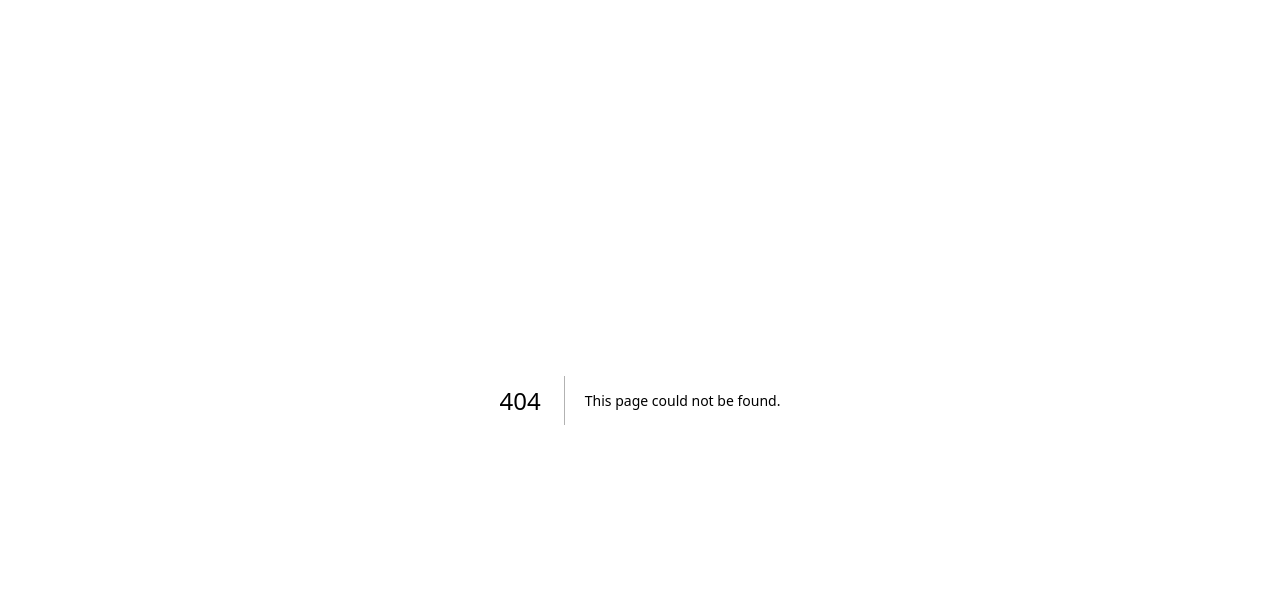
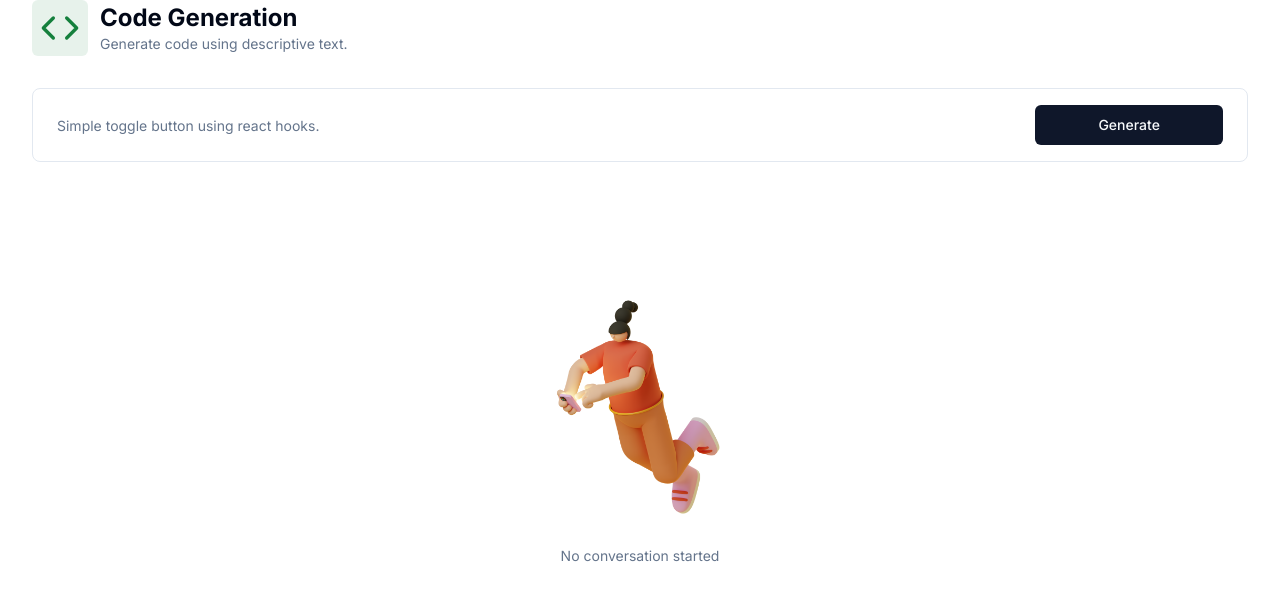
Before and after one commit to davi-andrade-js/Thinker-AI, a Next.js app: page /code in a window 1280 px wide. Before the commit this address had no page. Shown: the top 600 px of the page. Built offline with nearby package versions, Linux system fonts and the light colour scheme.

Commit message:
finished code generation

```diff
--- /dev/null
+++ b/app/(dashboard)/(routes)/code/constants.ts
@@ -0,0 +1,5 @@
+import * as z from "zod";
+
+export const formSchema = z.object({
+  prompt: z.string().min(1, { message: "Please enter a prompt." }),
+});
--- /dev/null
+++ b/app/(dashboard)/(routes)/code/page.tsx
@@ -0,0 +1,136 @@
+"use client";
+
+import axios from "axios";
+import * as z from "zod";
+import { Code } from "lucide-react";
+import { useForm } from "react-hook-form";
+import { zodResolver } from "@hookform/resolvers/zod";
+import React, { useState } from "react";
+import ReactMarkdown from "react-markdown";
+
+import { ChatCompletionRequestMessage } from "openai";
+
+import { Heading } from "@/components/heading";
+import { Form, FormControl, FormField, FormItem } from "@/components/ui/form";
+import { Input } from "@/components/ui/input";
+import { Button } from "@/components/ui/button";
+import { useRouter } from "next/navigation";
+import { Empty } from "@/components/empty";
+import { Loader } from "@/components/loader";
+
+import { formSchema } from "./constants";
+import { cn } from "@/lib/utils";
+import { BotAvatar } from "@/components/bot-avatar";
+import { UserAvatar } from "@/components/user-avatar";
+
+const CodePage = () => {
+  const router = useRouter();
+  const [messages, setMessages] = useState<ChatCompletionRequestMessage[]>([]);
+
+  const form = useForm<z.infer<typeof formSchema>>({
+    resolver: zodResolver(formSchema),
+    defaultValues: {
+      prompt: "",
+    },
+  });
+
+  const isLoading = form.formState.isSubmitting;
+
+  const onSubmit = async (values: z.infer<typeof formSchema>) => {
+    try {
+      const userMessage: ChatCompletionRequestMessage = {
+        role: "user",
+        content: values.prompt,
+      };
+      const newMessages = [...messages, userMessage];
+
+      const response = await axios.post("/api/code", { messages: newMessages });
+
+      setMessages((current) => [...current, userMessage, response.data]);
+
+      form.reset();
+    } catch (error: any) {
+      // TODO: open pro modal
+      console.log(error);
+    } finally {
+      router.refresh();
+    }
+  };
+
+  return (
+    <div>
+      <Heading
+        title="Code Generation"
+        description="Generate code using descriptive text."
+        icon={Code}
+        iconColor="text-green-700"
+        bgColor="bg-green-700/10"
+      />
+      <div className="px-4 lg:px-8">
+        <Form {...form}>
+          <form
+            onSubmit={form.handleSubmit(onSubmit)}
+            className="rounded-lg border w-full p-4 px-3 md:px-6 focus-within:shadow-sm grid grid-cols-12 gap-2"
+          >
+            <FormField
+              name="prompt"
+              render={({ field }) => (
+                <FormItem className="col-span-12 lg:col-span-10">
+                  <FormControl className="m-0 p-0">
+                    <Input
+                      className="border-0 outline-none focus-visible:ring-0 focus-visible:ring-transparent"
+                      disabled={isLoading}
+                      placeholder="Simple toggle button using react hooks."
+                      {...field}
+                    />
+                  </FormControl>
+                </FormItem>
+              )}
+            />
+            <Button className="col-span-12 lg:col-span-2 w-full" disabled={isLoading}>
+              Generate
+            </Button>
+          </form>
+        </Form>
+      </div>
+      <div className="space-y-4 mt-4">
+        {isLoading && (
+          <div className="p-8 rounded-lg w-full flex items-center justify-center bg-muted">
+            <Loader />
+          </div>
+        )}
+        {messages.length === 0 && !isLoading && <Empty label="No conversation started" />}
+        <div className="flex flex-col-reverse gap-y-4">
+          {messages.map((message) => (
+            <div
+              key={message.content}
+              className={cn(
+                "p-8 w-full flex items-start gap-x-8 rounded.lg",
+                message.role === "user" ? "bg-white border border-black/10" : "bg:muted"
+              )}
+            >
+              {message.role === "user" ? <UserAvatar /> : <BotAvatar />}
+              <ReactMarkdown
+                components={{
+                  pre: ({ node, ...props }) => (
+                    <div className="overflow-auto w-full my-2 bg-black/10 p-2 rounded-lg">
+                      <pre {...props} />
+                    </div>
+                  ),
+                  code: ({ node, ...props }) => (
+                    <code className="bg-black/10 rounded-lg p-1" {...props} />
+                  ),
+                }}
+                className="text-sm overflow-hidden leading-7"
+              >
+                {message.content || ""}
+              </ReactMarkdown>
+            </div>
+          ))}
+        </div>
+      </div>
+    </div>
+  );
+};
+
+export default CodePage;
--- /dev/null
+++ b/app/api/code/route.ts
@@ -0,0 +1,45 @@
+import { auth } from "@clerk/nextjs";
+import { NextResponse } from "next/server";
+import { ChatCompletionRequestMessage, Configuration, OpenAIApi } from "openai";
+
+const configuration = new Configuration({
+  apiKey: process.env.OPENAI_API_KEY,
+});
+
+const openai = new OpenAIApi(configuration);
+
+const instructionMessage: ChatCompletionRequestMessage = {
+  role: "system",
+  content:
+    "You are a code generator. You must answer only in markdown code snippets. Use code comments for explanations.",
+};
+
+export async function POST(req: Request) {
+  try {
+    const { userId } = auth();
+    const body = await req.json();
+    const { messages } = body;
+
+    if (!userId) {
+      return new NextResponse("Unauthorized", { status: 401 });
+    }
+
+    if (!configuration.apiKey) {
+      return new NextResponse("OpenAI API key not configured", { status: 500 });
+    }
+
+    if (!messages) {
+      return new NextResponse("No messages provided", { status: 400 });
+    }
+
+    const response = await openai.createChatCompletion({
+      model: "gpt-3.5-turbo",
+      messages: [instructionMessage, ...messages],
+    });
+
+    return NextResponse.json(response.data.choices[0].message);
+  } catch (error) {
+    console.log("[CODE_ERROR]", error);
+    return new NextResponse("Internal error", { status: 500 });
+  }
+}
--- a/package.json
+++ b/package.json
@@ -23,6 +23,7 @@
     "react": "^18",
     "react-dom": "^18",
     "react-hook-form": "^7.50.1",
+    "react-markdown": "^9.0.1",
     "tailwind-merge": "^2.2.1",
     "tailwindcss-animate": "^1.0.7",
     "zod": "^3.22.4"
```
Also changed, not shown: 1 other file (tests, documents, lock files or other folders).
